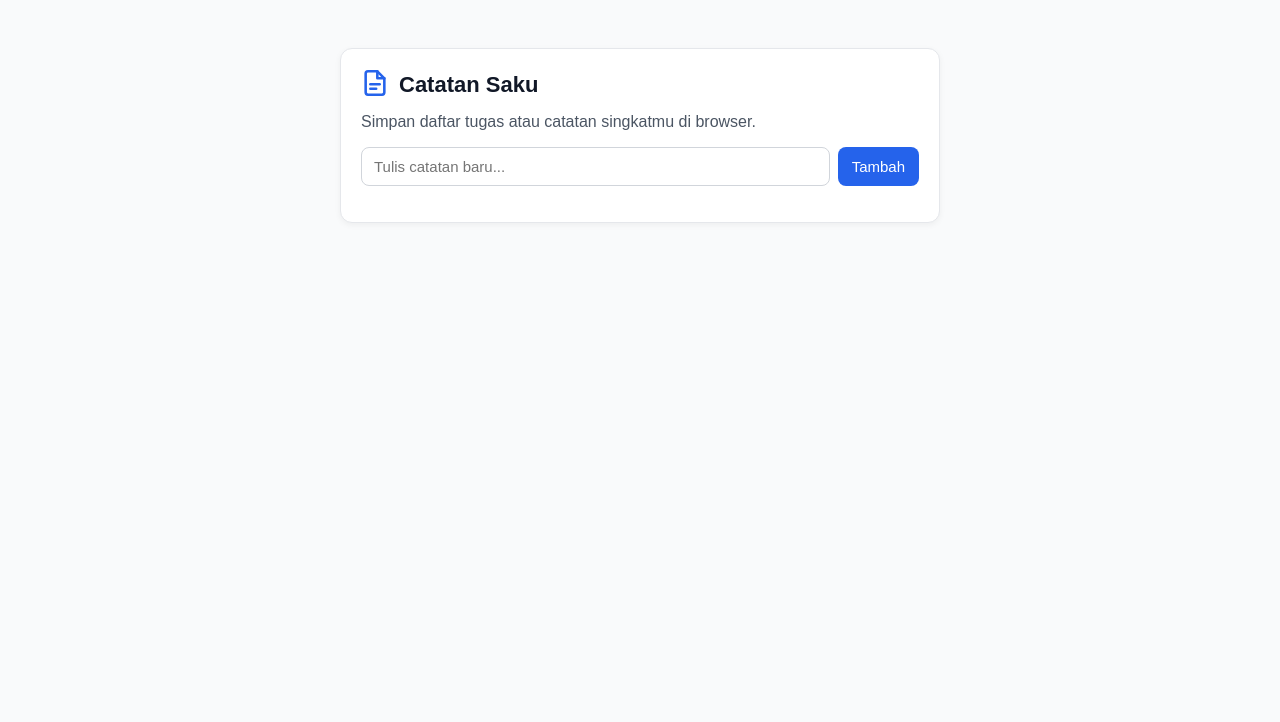
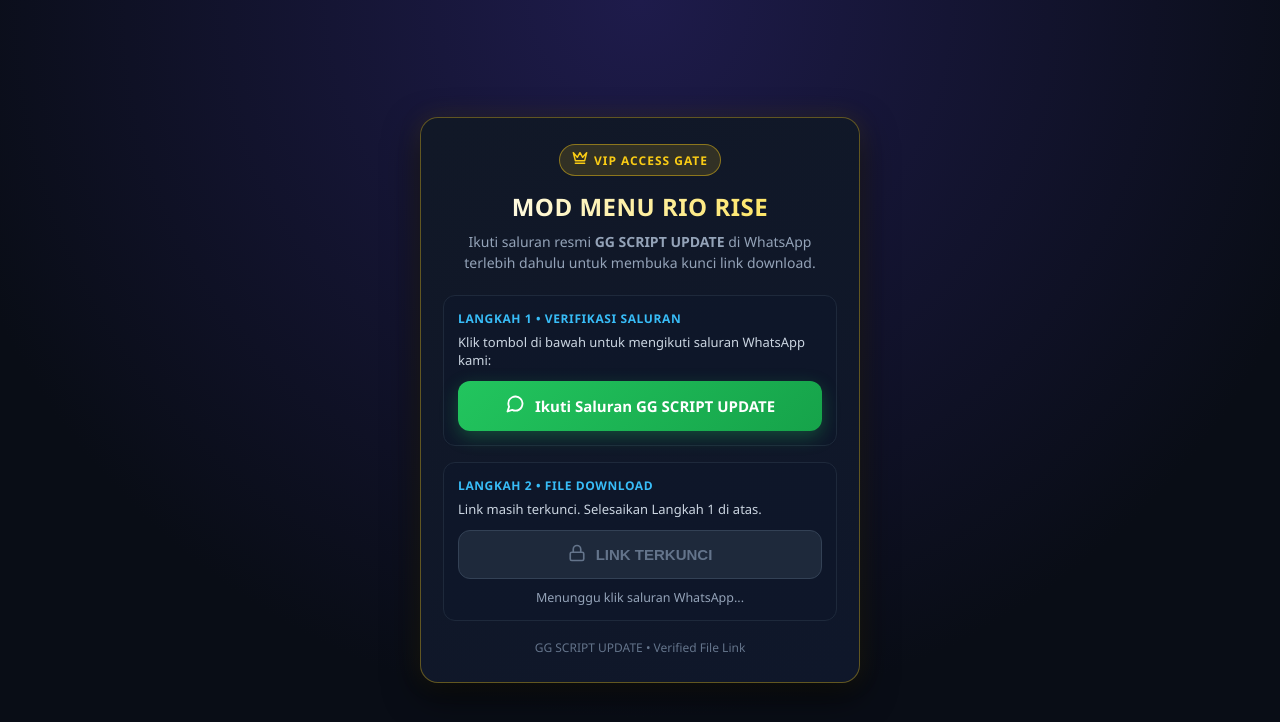
Before and after one commit to uciminm-ui/catatan-saku-web, a plain HTML site: page index.html in a window 1280 px wide. Drawn offline with Linux system fonts and the light colour scheme.

Commit message:
Update tampilan VIP MOD MENU RIO RISE + ico.js

```diff
--- a/app.js
+++ b/app.js
@@ -1,48 +1,52 @@
-const inputCatatan = document.getElementById("input-catatan");
-const btnTambah = document.getElementById("btn-tambah");
-const daftarCatatan = document.getElementById("daftar-catatan");
+const TARGET_DOWNLOAD_URL = "https://drive.google.com/file/d/1IxPVbH2_jZrMhv8iui9Xd6kBLtP7h5S-/view?usp=drivesdk";
+const WAIT_SECONDS = 8;
 
-const STORAGE_KEY = "catatan_saku_items_v1";
-let items = JSON.parse(localStorage.getItem(STORAGE_KEY) || "[]");
+const btnWa = document.getElementById("btn-wa");
+const btnDownload = document.getElementById("btn-download");
+const btnDlText = document.getElementById("btn-dl-text");
+const lockInfo = document.getElementById("lock-info");
+const statusText = document.getElementById("status-text");
+const progressWrap = document.getElementById("progress-wrap");
+const progressBar = document.getElementById("progress-bar");
+const icoLock = document.getElementById("ico-lock");
 
-function simpanDanRender() {
-  localStorage.setItem(STORAGE_KEY, JSON.stringify(items));
-  render();
-}
+let started = false;
+let unlocked = false;
 
-function render() {
-  daftarCatatan.innerHTML = "";
-  items.forEach((teks, index) => {
-    const li = document.createElement("li");
+btnWa.addEventListener("click", () => {
+  if (started || unlocked) return;
+  started = true;
 
-    const span = document.createElement("span");
-    span.textContent = teks;
+  let sisa = WAIT_SECONDS;
+  progressWrap.style.display = "block";
+  lockInfo.textContent = "Sedang memverifikasi langganan saluran...";
+  statusText.textContent = `Mohon tunggu ${sisa} detik untuk membuka link...`;
+  btnDlText.textContent = `MEMBUKA DALAM ${sisa}d...`;
 
-    const btnHapus = document.createElement("button");
-    btnHapus.textContent = "Hapus";
-    btnHapus.className = "hapus";
-    btnHapus.addEventListener("click", () => {
-      items.splice(index, 1);
-      simpanDanRender();
-    });
+  const timer = setInterval(() => {
+    sisa -= 1;
+    const persen = Math.min(100, Math.round(((WAIT_SECONDS - sisa) / WAIT_SECONDS) * 100));
+    progressBar.style.width = persen + "%";
 
-    li.appendChild(span);
-    li.appendChild(btnHapus);
-    daftarCatatan.appendChild(li);
-  });
-}
-
-function tambahCatatan() {
-  const teks = inputCatatan.value.trim();
-  if (!teks) return;
-  items.push(teks);
-  inputCatatan.value = "";
-  simpanDanRender();
-}
-
-btnTambah.addEventListener("click", tambahCatatan);
-inputCatatan.addEventListener("keydown", (e) => {
-  if (e.key === "Enter") tambahCatatan();
+    if (sisa > 0) {
+      statusText.textContent = `Mohon tunggu ${sisa} detik untuk membuka link...`;
+      btnDlText.textContent = `MEMBUKA DALAM ${sisa}d...`;
+    } else {
+      clearInterval(timer);
+      unlocked = true;
+      btnDownload.disabled = false;
+      btnDownload.classList.add("unlocked");
+      if (icoLock && typeof VIP_ICONS !== "undefined") {
+        icoLock.innerHTML = VIP_ICONS.download;
+      }
+      lockInfo.textContent = "Akses VIP terbuka! Silakan download file di bawah.";
+      btnDlText.textContent = "DOWNLOAD MOD MENU RIO RISE";
+      statusText.textContent = "Verifikasi selesai. Link siap digunakan.";
+    }
+  }, 1000);
 });
 
-render();
+btnDownload.addEventListener("click", () => {
+  if (!unlocked) return;
+  window.open(TARGET_DOWNLOAD_URL, "_blank", "noopener,noreferrer");
+});
--- /dev/null
+++ b/ico.js
@@ -0,0 +1,16 @@
+const VIP_ICONS = {
+  crown: `<svg width="16" height="16" viewBox="0 0 24 24" fill="none" stroke="#facc15" stroke-width="2.2" stroke-linecap="round" stroke-linejoin="round"><path d="M2 4l3 12h14l3-12-6 7-4-7-4 7-6-7zm3 16h14"/></svg>`,
+  whatsapp: `<svg width="20" height="20" viewBox="0 0 24 24" fill="none" stroke="currentColor" stroke-width="2.2" stroke-linecap="round" stroke-linejoin="round"><path d="M21 11.5a8.38 8.38 0 0 1-.9 3.8 8.5 8.5 0 0 1-7.6 4.7 8.38 8.38 0 0 1-3.8-.9L3 21l1.9-5.7a8.38 8.38 0 0 1-.9-3.8 8.5 8.5 0 0 1 4.7-7.6 8.38 8.38 0 0 1 3.8-.9h.5a8.48 8.48 0 0 1 8 8v.5z"/></svg>`,
+  lock: `<svg width="18" height="18" viewBox="0 0 24 24" fill="none" stroke="currentColor" stroke-width="2.2" stroke-linecap="round" stroke-linejoin="round"><rect x="3" y="11" width="18" height="11" rx="2" ry="2"/><path d="M7 11V7a5 5 0 0 1 10 0v4"/></svg>`,
+  download: `<svg width="18" height="18" viewBox="0 0 24 24" fill="none" stroke="currentColor" stroke-width="2.4" stroke-linecap="round" stroke-linejoin="round"><path d="M21 15v4a2 2 0 0 1-2 2H5a2 2 0 0 1-2-2v-4"/><polyline points="7 10 12 15 17 10"/><line x1="12" y1="15" x2="12" y2="3"/></svg>`
+};
+
+(function renderVipIcons() {
+  const crownEl = document.getElementById("ico-crown");
+  const waEl = document.getElementById("ico-wa");
+  const lockEl = document.getElementById("ico-lock");
+
+  if (crownEl) crownEl.innerHTML = VIP_ICONS.crown;
+  if (waEl) waEl.innerHTML = VIP_ICONS.whatsapp;
+  if (lockEl) lockEl.innerHTML = VIP_ICONS.lock;
+})();
--- a/icon.js
+++ /dev/null
@@ -1,13 +0,0 @@
-(function () {
-  const target = document.getElementById("ikon-utama");
-  if (!target) return;
-
-  target.innerHTML = `
-    <svg width="28" height="28" viewBox="0 0 24 24" fill="none" stroke="#2563eb" stroke-width="2.2" stroke-linecap="round" stroke-linejoin="round" aria-label="Ikon Catatan">
-      <path d="M14 2H6a2 2 0 0 0-2 2v16a2 2 0 0 0 2 2h12a2 2 0 0 0 2-2V8z"></path>
-      <polyline points="14 2 14 8 20 8"></polyline>
-      <line x1="8" y1="13" x2="16" y2="13"></line>
-      <line x1="8" y1="17" x2="13" y2="17"></line>
-    </svg>
-  `;
-})();
--- a/index.html
+++ b/index.html
@@ -3,92 +3,187 @@
 <head>
   <meta charset="UTF-8" />
   <meta name="viewport" content="width=device-width, initial-scale=1.0" />
-  <title>Catatan Saku Web</title>
+  <title>MOD MENU RIO RISE - VIP Access</title>
   <style>
+    * {
+      box-sizing: border-box;
+      margin: 0;
+      padding: 0;
+    }
     body {
-      font-family: Arial, sans-serif;
-      max-width: 600px;
-      margin: 48px auto;
-      padding: 0 16px;
-      background: #f9fafb;
-      color: #111827;
-    }
-    .card {
-      background: #ffffff;
-      border: 1px solid #e5e7eb;
-      border-radius: 12px;
-      padding: 20px;
-      box-shadow: 0 2px 6px rgba(0, 0, 0, 0.05);
-    }
-    .header {
+      font-family: 'Segoe UI', Roboto, Arial, sans-serif;
+      background: radial-gradient(circle at top, #1e1b4b 0%, #090d16 70%);
+      color: #f8fafc;
+      min-height: 100vh;
       display: flex;
       align-items: center;
-      gap: 10px;
+      justify-content: center;
+      padding: 20px 16px;
+    }
+    .vip-card {
+      width: 100%;
+      max-width: 440px;
+      background: linear-gradient(145deg, #111827, #0f172a);
+      border: 1px solid rgba(250, 204, 21, 0.35);
+      border-radius: 18px;
+      padding: 26px 22px;
+      box-shadow: 0 12px 35px rgba(0, 0, 0, 0.65), 0 0 24px rgba(250, 204, 21, 0.12);
+      text-align: center;
+    }
+    .badge {
+      display: inline-flex;
+      align-items: center;
+      gap: 6px;
+      background: rgba(250, 204, 21, 0.14);
+      border: 1px solid rgba(250, 204, 21, 0.45);
+      color: #facc15;
+      font-size: 12px;
+      font-weight: 700;
+      letter-spacing: 1px;
+      padding: 5px 12px;
+      border-radius: 999px;
+      margin-bottom: 14px;
+    }
+    .title {
+      font-size: 24px;
+      font-weight: 800;
+      letter-spacing: 0.5px;
+      background: linear-gradient(90deg, #ffffff, #fde047);
+      -webkit-background-clip: text;
+      -webkit-text-fill-color: transparent;
+      margin-bottom: 8px;
+    }
+    .subtitle {
+      font-size: 14px;
+      color: #94a3b8;
+      line-height: 1.5;
+      margin-bottom: 22px;
+    }
+    .step-box {
+      background: rgba(15, 23, 42, 0.85);
+      border: 1px solid #1e293b;
+      border-radius: 12px;
+      padding: 14px;
+      margin-bottom: 16px;
+      text-align: left;
+    }
+    .step-label {
+      font-size: 12px;
+      font-weight: 700;
+      color: #38bdf8;
+      text-transform: uppercase;
+      letter-spacing: 0.6px;
+      margin-bottom: 6px;
+    }
+    .step-desc {
+      font-size: 13px;
+      color: #cbd5e1;
       margin-bottom: 12px;
     }
-    .row {
-      display: flex;
-      gap: 8px;
-      margin-bottom: 16px;
+    .btn {
+      width: 100%;
+      display: inline-flex;
+      align-items: center;
+      justify-content: center;
+      gap: 10px;
+      padding: 13px 16px;
+      border: none;
+      border-radius: 12px;
+      font-size: 15px;
+      font-weight: 700;
+      cursor: pointer;
+      text-decoration: none;
+      transition: transform 0.15s ease, opacity 0.2s ease, box-shadow 0.2s ease;
     }
-    input {
-      flex: 1;
-      padding: 10px 12px;
-      border: 1px solid #d1d5db;
-      border-radius: 8px;
-      font-size: 15px;
+    .btn:active {
+      transform: scale(0.98);
     }
-    button {
-      padding: 10px 14px;
+    .btn-wa {
+      background: linear-gradient(135deg, #22c55e, #16a34a);
+      color: #ffffff;
+      box-shadow: 0 6px 18px rgba(34, 197, 94, 0.3);
+    }
+    .btn-wa:hover {
+      box-shadow: 0 8px 22px rgba(34, 197, 94, 0.45);
+    }
+    .btn-download {
+      background: #1e293b;
+      color: #64748b;
+      cursor: not-allowed;
+      border: 1px solid #334155;
+    }
+    .btn-download.unlocked {
+      background: linear-gradient(135deg, #facc15, #eab308);
+      color: #090d16;
+      cursor: pointer;
       border: none;
-      border-radius: 8px;
-      background: #2563eb;
-      color: #ffffff;
-      font-size: 15px;
-      cursor: pointer;
+      box-shadow: 0 6px 20px rgba(250, 204, 21, 0.35);
     }
-    button:hover {
-      background: #1d4ed8;
+    .progress-wrap {
+      width: 100%;
+      height: 6px;
+      background: #1e293b;
+      border-radius: 999px;
+      overflow: hidden;
+      margin-top: 12px;
+      display: none;
     }
-    ul {
-      list-style: none;
-      padding: 0;
-      margin: 0;
+    .progress-bar {
+      height: 100%;
+      width: 0%;
+      background: linear-gradient(90deg, #38bdf8, #facc15);
+      transition: width 0.3s linear;
     }
-    li {
-      display: flex;
-      justify-content: space-between;
-      align-items: center;
-      padding: 10px 12px;
-      border-bottom: 1px solid #f3f4f6;
+    .status-text {
+      font-size: 12.5px;
+      color: #94a3b8;
+      margin-top: 10px;
+      text-align: center;
     }
-    .hapus {
-      background: #ef4444;
-      padding: 6px 10px;
-      font-size: 13px;
-    }
-    .hapus:hover {
-      background: #dc2626;
+    .footer-note {
+      margin-top: 18px;
+      font-size: 12px;
+      color: #64748b;
     }
   </style>
 </head>
 <body>
-  <div class="card">
-    <div class="header">
-      <span id="ikon-utama"></span>
-      <h1 style="margin: 0; font-size: 22px;">Catatan Saku</h1>
-    </div>
-    <p style="margin-top: 0; color: #4b5563;">Simpan daftar tugas atau catatan singkatmu di browser.</p>
-
-    <div class="row">
-      <input type="text" id="input-catatan" placeholder="Tulis catatan baru..." />
-      <button id="btn-tambah">Tambah</button>
+  <div class="vip-card">
+    <div class="badge">
+      <span id="ico-crown"></span>
+      <span>VIP ACCESS GATE</span>
     </div>
 
-    <ul id="daftar-catatan"></ul>
+    <h1 class="title">MOD MENU RIO RISE</h1>
+    <p class="subtitle">Ikuti saluran resmi <strong>GG SCRIPT UPDATE</strong> di WhatsApp terlebih dahulu untuk membuka kunci link download.</p>
+
+    <div class="step-box">
+      <div class="step-label">Langkah 1 &bull; Verifikasi Saluran</div>
+      <p class="step-desc">Klik tombol di bawah untuk mengikuti saluran WhatsApp kami:</p>
+      <a id="btn-wa" class="btn btn-wa" href="https://whatsapp.com/channel/0029VbDNVy48qIzuoDNp9v1j" target="_blank" rel="noopener noreferrer">
+        <span id="ico-wa"></span>
+        <span>Ikuti Saluran GG SCRIPT UPDATE</span>
+      </a>
+    </div>
+
+    <div class="step-box">
+      <div class="step-label">Langkah 2 &bull; File Download</div>
+      <p class="step-desc" id="lock-info">Link masih terkunci. Selesaikan Langkah 1 di atas.</p>
+      <button id="btn-download" class="btn btn-download" disabled>
+        <span id="ico-lock"></span>
+        <span id="btn-dl-text">LINK TERKUNCI</span>
+      </button>
+
+      <div class="progress-wrap" id="progress-wrap">
+        <div class="progress-bar" id="progress-bar"></div>
+      </div>
+      <div class="status-text" id="status-text">Menunggu klik saluran WhatsApp...</div>
+    </div>
+
+    <div class="footer-note">GG SCRIPT UPDATE &bull; Verified File Link</div>
   </div>
 
-  <script src="icon.js"></script>
+  <script src="ico.js"></script>
   <script src="app.js"></script>
 </body>
 </html>
```
